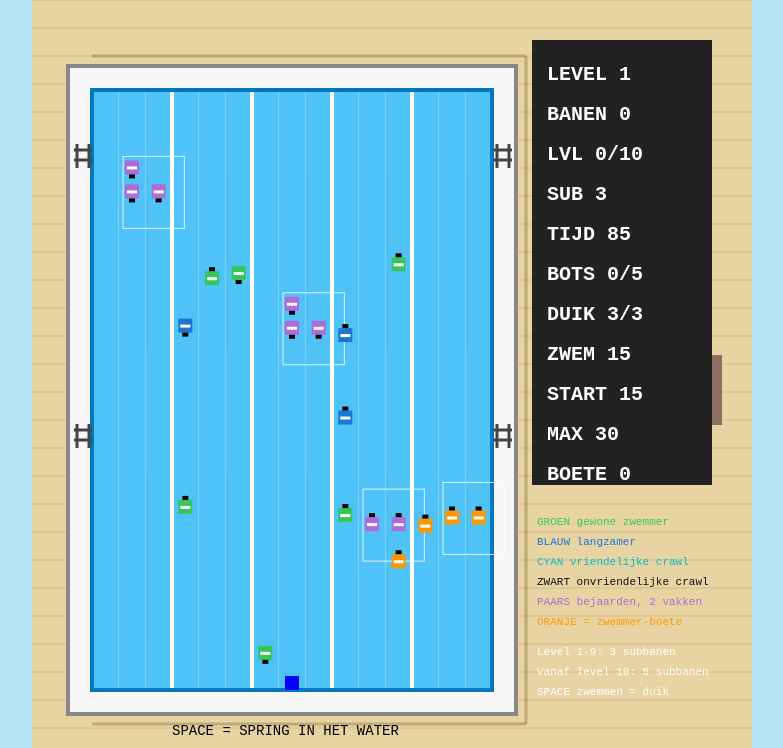
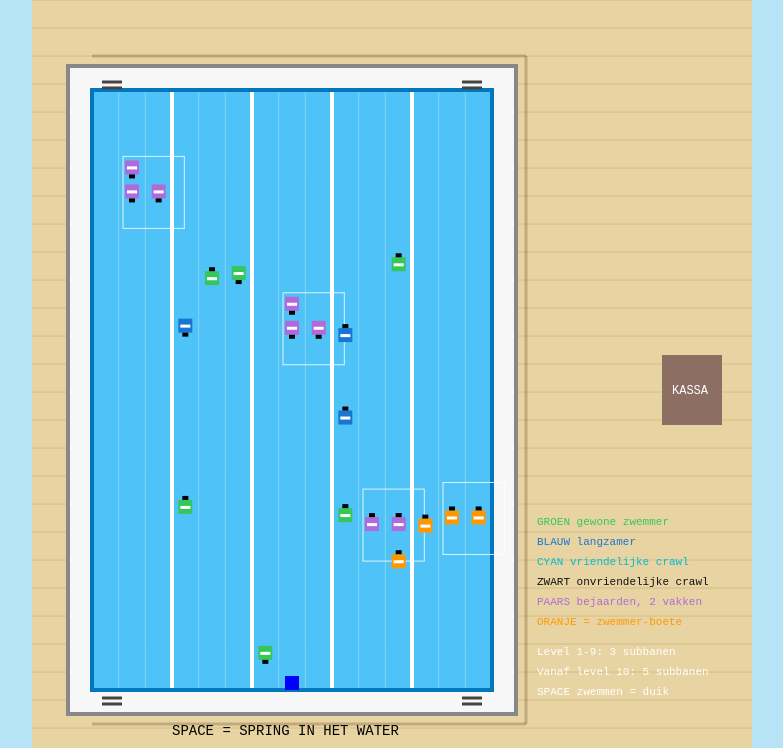
Before and after one commit to maarten-heus/swimminglane, a plain HTML site: page swimminglane.html in a window 1280 px wide. Shown: the top 748 px of the page, without its empty margins (248-1031 px from the left). Drawn offline with Linux system fonts and the light colour scheme.

Commit message:
it actually works

```diff
--- a/swimminglane.html
+++ b/swimminglane.html
@@ -18,7 +18,7 @@
 </head>
 <body>
 
-<canvas id="game" width="720" height="780"></canvas>
+<canvas id="game" width="720" height="1000"></canvas>
 
 <script>
 const canvas = document.getElementById("game");
@@ -63,10 +63,13 @@
 const BOTTOM_WALKWAY_Y = POOL_Y + POOL_HEIGHT + DECK_MARGIN;
 
 const LADDERS = [
-  { name: "links boven", side: "left", x: POOL_X - 18, y: POOL_Y + 60 },
-  { name: "rechts boven", side: "right", x: POOL_X + POOL_WIDTH + 2, y: POOL_Y + 60 },
-  { name: "links midden", side: "left", x: POOL_X - 18, y: POOL_Y + 340 },
-  { name: "rechts midden", side: "right", x: POOL_X + POOL_WIDTH + 2, y: POOL_Y + 340 }
+  // BOVEN (korte zijde)
+  { name: "boven links", side: "top", x: POOL_X + 20, y: POOL_Y - 8 },
+  { name: "boven rechts", side: "top", x: POOL_X + POOL_WIDTH - 20, y: POOL_Y - 8 },
+
+  // ONDER (korte zijde)
+  { name: "onder links", side: "bottom", x: POOL_X + 20, y: POOL_Y + POOL_HEIGHT + 8 },
+  { name: "onder rechts", side: "bottom", x: POOL_X + POOL_WIDTH - 20, y: POOL_Y + POOL_HEIGHT + 8 }
 ];
 
 // =====================================================
@@ -1665,28 +1668,21 @@
 
 function drawLadders() {
   LADDERS.forEach(l => {
+
     ctx.strokeStyle = "#444";
     ctx.lineWidth = 3;
 
+    // horizontale richting (boven/onder)
     ctx.beginPath();
-    ctx.moveTo(l.x, l.y);
-    ctx.lineTo(l.x + 18, l.y);
+    ctx.moveTo(l.x - 10, l.y);
+    ctx.lineTo(l.x + 10, l.y);
     ctx.stroke();
 
     ctx.beginPath();
-    ctx.moveTo(l.x, l.y + 10);
-    ctx.lineTo(l.x + 18, l.y + 10);
+    ctx.moveTo(l.x - 10, l.y + 6);
+    ctx.lineTo(l.x + 10, l.y + 6);
     ctx.stroke();
 
-    ctx.beginPath();
-    ctx.moveTo(l.x + 3, l.y - 6);
-    ctx.lineTo(l.x + 3, l.y + 18);
-    ctx.stroke();
-
-    ctx.beginPath();
-    ctx.moveTo(l.x + 15, l.y - 6);
-    ctx.lineTo(l.x + 15, l.y + 18);
-    ctx.stroke();
   });
 }
 
@@ -1836,27 +1832,107 @@
 }
 
 function drawHud() {
+  const totalWidth = POOL_WIDTH;
+  const gap = 10;
+
+  const blockWidth = (totalWidth - 2 * gap) / 3;
+  const blockHeight = 160;
+
+  const baseX = POOL_X;
+  const y = POOL_Y + POOL_HEIGHT + 60;
+
+  const padding = 12;
+  const lineHeight = 30;
+
+  // =========================
+  // BLOK 1: ZWEMBAD
+  // =========================
+  let x = baseX;
+
   ctx.fillStyle = "#222";
-  ctx.fillRect(HUD_X, 40, 180, 445);
+  ctx.fillRect(x, y, blockWidth, blockHeight);
 
   ctx.fillStyle = "white";
-  ctx.font = "bold 20px monospace";
-
-  ctx.fillText("LEVEL " + level, HUD_X + 15, 80);
-  ctx.fillText("BANEN " + lanesCompleted, HUD_X + 15, 120);
-  ctx.fillText("LVL " + lanesThisLevel + "/" + LANES_PER_LEVEL, HUD_X + 15, 160);
-  ctx.fillText("SUB " + getSubLanesPerLane(), HUD_X + 15, 200);
-  ctx.fillText("TIJD " + timeLeft, HUD_X + 15, 240);
-  ctx.fillText("BOTS " + hits + "/" + maxHits, HUD_X + 15, 280);
-  ctx.fillText("DUIK " + player.divesLeft + "/" + MAX_DIVES_PER_LEVEL, HUD_X + 15, 320);
-  ctx.fillText("ZWEM " + swimmers.length, HUD_X + 15, 360);
-  ctx.fillText("START " + getStartSwimmers(), HUD_X + 15, 400);
-  ctx.fillText("MAX " + getMaxSwimmers(), HUD_X + 15, 440);
+
+  ctx.font = "bold 14px monospace";
+  ctx.fillText("ZWEMBAD", x + padding, y + padding + 8);
+
+  ctx.font = "16px monospace";
+
+  ctx.fillText(
+    "ZWEMMERS: " + swimmers.length,
+    x + padding,
+    y + padding + 35
+  );
+
+  // =========================
+  // BLOK 2: LEVEL INFO
+  // =========================
+  x = baseX + blockWidth + gap;
+
+  ctx.fillStyle = "#222";
+  ctx.fillRect(x, y, blockWidth, blockHeight);
+
+  ctx.fillStyle = "white";
+
+  ctx.font = "bold 14px monospace";
+  ctx.fillText("LEVEL", x + padding, y + padding + 8);
+
+  ctx.font = "16px monospace";
+
+  let textY = y + padding + 30;
+
+  ctx.fillText("LEVEL: " + level, x + padding, textY);
+
+  ctx.fillText("TIJD: " + timeLeft, x + padding, textY + lineHeight);
+
+  // ✅ slash notatie
+  ctx.fillText(
+    "BANEN: " + lanesThisLevel + "/" + LANES_PER_LEVEL,
+    x + padding,
+    textY + 2 * lineHeight
+  );
+
+  // =========================
+  // BLOK 3: SPELER
+  // =========================
+  x = baseX + 2 * (blockWidth + gap);
+
+  ctx.fillStyle = "#222";
+  ctx.fillRect(x, y, blockWidth, blockHeight);
+
+  ctx.fillStyle = "white";
+
+  ctx.font = "bold 14px monospace";
+  ctx.fillText("SPELER", x + padding, y + padding + 8);
+
+  ctx.font = "16px monospace";
+
+  textY = y + padding + 30;
+
+  ctx.fillText(
+    "BOTSINGEN: " + hits,
+    x + padding,
+    textY
+  );
+
+  ctx.fillText(
+    "DUIKEN: " + player.divesLeft,
+    x + padding,
+    textY + lineHeight
+  );
 
   const penaltySeconds = Math.ceil(player.penaltyTimer / 60);
+
   ctx.fillStyle = player.penaltyTimer > 0 ? "orange" : "white";
-  ctx.fillText("BOETE " + penaltySeconds, HUD_X + 15, 480);
-}
+
+  ctx.fillText(
+    "STRAF: " + penaltySeconds,
+    x + padding,
+    textY + 2 * lineHeight
+  );
+}
+
 
 function drawLegend() {
   ctx.font = "11px monospace";
```
